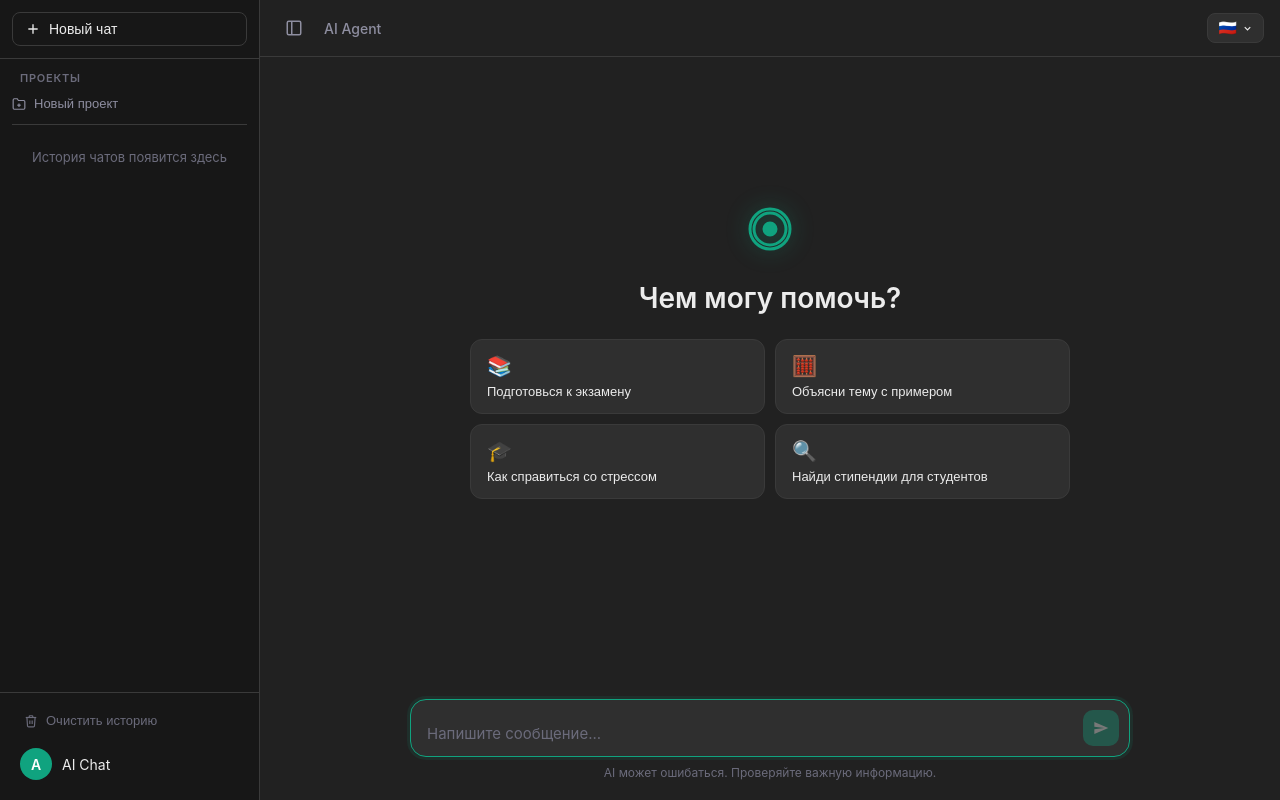
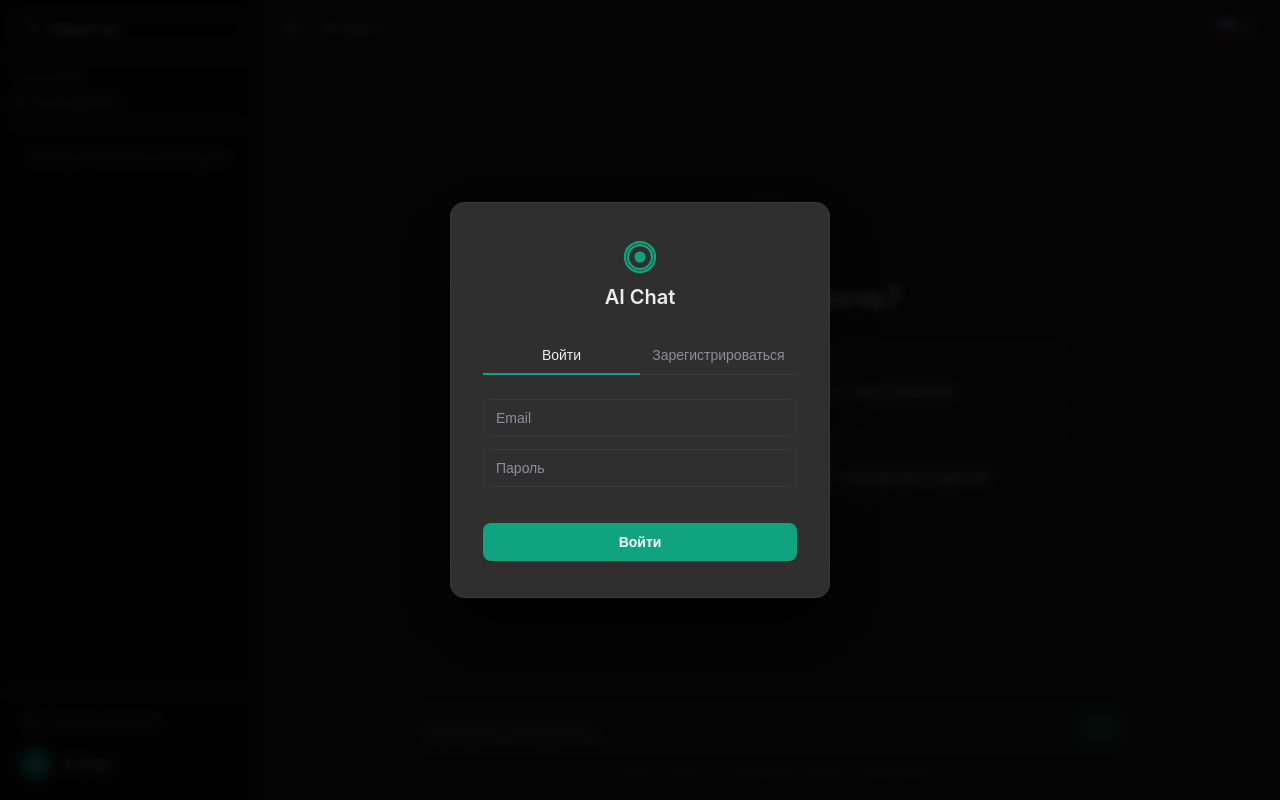
Before and after one commit to haschwaltho/final, a Flask app: page / in a window 1280 px wide. Run offline with Flask 3, Linux system fonts and the light colour scheme; some libraries are stand-ins or nearby versions.

Commit message:
Add user authentication: sign up, sign in, and sign out
- Flask backend: SQLite user store, bcrypt password hashing, session-based auth
- New routes: /api/auth/register, /api/auth/login, /api/auth/logout, /api/auth/me
- /api/chat now requires an authenticated session (returns 401 otherwise)
- Frontend: full-screen auth modal with Sign In / Sign Up tabs, translated in all 3 languages
- Sidebar shows the logged-in username; avatar letter defaults to username initial
- Settings modal gains a Sign Out button
- Added .gitignore to exclude users.db, __pycache__, and .env

Co-Authored-By: Claude Sonnet 4.6 <noreply@anthropic.com>

```diff
--- a/app.py
+++ b/app.py
@@ -1,14 +1,51 @@
 import os
 import json
+import sqlite3
+import bcrypt
 import requests
-from flask import Flask, render_template, request, Response, stream_with_context
+from functools import wraps
+from flask import Flask, render_template, request, Response, stream_with_context, jsonify, session
 from dotenv import load_dotenv
 
 load_dotenv()
 
 app = Flask(__name__)
+app.secret_key = os.environ.get("SECRET_KEY", "dev-only-please-change")
+app.config["SESSION_COOKIE_HTTPONLY"] = True
+app.config["SESSION_COOKIE_SAMESITE"] = "Lax"
 
 N8N_WEBHOOK_URL = os.environ.get("N8N_WEBHOOK_URL")
+DB_PATH = os.environ.get("DB_PATH", "users.db")
+
+
+def get_db():
+    conn = sqlite3.connect(DB_PATH)
+    conn.row_factory = sqlite3.Row
+    return conn
+
+
+def init_db():
+    conn = get_db()
+    conn.execute("""
+        CREATE TABLE IF NOT EXISTS users (
+            id INTEGER PRIMARY KEY AUTOINCREMENT,
+            email TEXT UNIQUE NOT NULL,
+            username TEXT NOT NULL,
+            password_hash TEXT NOT NULL,
+            created_at TIMESTAMP DEFAULT CURRENT_TIMESTAMP
+        )
+    """)
+    conn.commit()
+    conn.close()
+
+
+def login_required(f):
+    @wraps(f)
+    def decorated(*args, **kwargs):
+        if "user_id" not in session:
+            return jsonify({"error": "Unauthorized"}), 401
+        return f(*args, **kwargs)
+    return decorated
 
 
 @app.route("/")
@@ -16,7 +53,76 @@ def index():
     return render_template("index.html")
 
 
+@app.route("/api/auth/register", methods=["POST"])
+def register():
+    data = request.get_json() or {}
+    email = data.get("email", "").strip().lower()
+    username = data.get("username", "").strip()
+    password = data.get("password", "")
+
+    if not email or not username or not password:
+        return jsonify({"error": "All fields required"}), 400
+    if len(password) < 6:
+        return jsonify({"error": "Password must be at least 6 characters"}), 400
+
+    pw_hash = bcrypt.hashpw(password.encode(), bcrypt.gensalt()).decode()
+
+    try:
+        conn = get_db()
+        conn.execute(
+            "INSERT INTO users (email, username, password_hash) VALUES (?, ?, ?)",
+            (email, username, pw_hash)
+        )
+        conn.commit()
+        user = conn.execute("SELECT id, email, username FROM users WHERE email = ?", (email,)).fetchone()
+        conn.close()
+    except sqlite3.IntegrityError:
+        return jsonify({"error": "Email already registered"}), 409
+
+    session["user_id"] = user["id"]
+    session["username"] = user["username"]
+    return jsonify({"id": user["id"], "username": user["username"], "email": user["email"]})
+
+
+@app.route("/api/auth/login", methods=["POST"])
+def login():
+    data = request.get_json() or {}
+    email = data.get("email", "").strip().lower()
+    password = data.get("password", "")
+
+    conn = get_db()
+    user = conn.execute("SELECT * FROM users WHERE email = ?", (email,)).fetchone()
+    conn.close()
+
+    if not user or not bcrypt.checkpw(password.encode(), user["password_hash"].encode()):
+        return jsonify({"error": "Invalid email or password"}), 401
+
+    session["user_id"] = user["id"]
+    session["username"] = user["username"]
+    return jsonify({"id": user["id"], "username": user["username"], "email": user["email"]})
+
+
+@app.route("/api/auth/logout", methods=["POST"])
+def logout():
+    session.clear()
+    return jsonify({"ok": True})
+
+
+@app.route("/api/auth/me", methods=["GET"])
+def me():
+    if "user_id" not in session:
+        return jsonify({"error": "Not authenticated"}), 401
+    conn = get_db()
+    user = conn.execute("SELECT id, email, username FROM users WHERE id = ?", (session["user_id"],)).fetchone()
+    conn.close()
+    if not user:
+        session.clear()
+        return jsonify({"error": "Not authenticated"}), 401
+    return jsonify({"id": user["id"], "username": user["username"], "email": user["email"]})
+
+
 @app.route("/api/chat", methods=["POST"])
+@login_required
 def chat():
     data = request.get_json()
     messages = data.get("messages", [])
@@ -43,9 +149,7 @@ def chat():
             try:
                 result = response.json()
             except ValueError:
-                result = {
-                    "answer": response.text
-                }
+                result = {"answer": response.text}
 
             answer = (
                 result.get("answer")
@@ -60,7 +164,6 @@ def chat():
 
         except requests.exceptions.RequestException as e:
             yield f"data: {json.dumps({'type': 'error', 'message': str(e)})}\n\n"
-
         except Exception as e:
             yield f"data: {json.dumps({'type': 'error', 'message': str(e)})}\n\n"
 
@@ -74,5 +177,7 @@ def chat():
     )
 
 
+init_db()
+
 if __name__ == "__main__":
     app.run(debug=True, port=5000)
--- a/requirements.txt
+++ b/requirements.txt
@@ -1,3 +1,4 @@
 flask>=3.0.0
 requests>=2.31.0
 python-dotenv>=1.0.0
+bcrypt>=4.0.0
--- a/static/script.js
+++ b/static/script.js
@@ -34,7 +34,16 @@ const TRANSLATIONS = {
     settings_avatar:        "Аватар",
     settings_avatar_letter: "Буква / символ",
     settings_avatar_color:  "Цвет аватара",
-    settings_saved:         "Настройки сохранены",
+    settings_saved:          "Настройки сохранены",
+    auth_sign_in:            "Войти",
+    auth_sign_up:            "Зарегистрироваться",
+    auth_email:              "Email",
+    auth_password:           "Пароль",
+    auth_username:           "Имя пользователя",
+    auth_sign_out:           "Выйти",
+    auth_error_invalid:      "Неверный email или пароль",
+    auth_error_email_taken:  "Email уже используется",
+    auth_error_short_pw:     "Пароль: минимум 6 символов",
   },
   en: {
     new_chat:               "New Chat",
@@ -70,7 +79,16 @@ const TRANSLATIONS = {
     settings_avatar:        "Avatar",
     settings_avatar_letter: "Letter / symbol",
     settings_avatar_color:  "Avatar color",
-    settings_saved:         "Settings saved",
+    settings_saved:          "Settings saved",
+    auth_sign_in:            "Sign In",
+    auth_sign_up:            "Sign Up",
+    auth_email:              "Email",
+    auth_password:           "Password",
+    auth_username:           "Username",
+    auth_sign_out:           "Sign Out",
+    auth_error_invalid:      "Invalid email or password",
+    auth_error_email_taken:  "Email already taken",
+    auth_error_short_pw:     "Password: min 6 characters",
   },
   kk: {
     new_chat:               "Жаңа чат",
@@ -106,7 +124,16 @@ const TRANSLATIONS = {
     settings_avatar:        "Аватар",
     settings_avatar_letter: "Әріп / символ",
     settings_avatar_color:  "Аватар түсі",
-    settings_saved:         "Параметрлер сақталды",
+    settings_saved:          "Параметрлер сақталды",
+    auth_sign_in:            "Кіру",
+    auth_sign_up:            "Тіркелу",
+    auth_email:              "Email",
+    auth_password:           "Құпия сөз",
+    auth_username:           "Пайдаланушы аты",
+    auth_sign_out:           "Шығу",
+    auth_error_invalid:      "Жарамсыз email немесе құпия сөз",
+    auth_error_email_taken:  "Email тіркелген",
+    auth_error_short_pw:     "Құпия сөз: кемінде 6 таңба",
   },
 };
 
@@ -350,6 +377,19 @@ async function sendMessage() {
       }),
       signal: abortController.signal,
     });
+
+    if (response.status === 401) {
+      currentUser = null;
+      typingEl.remove();
+      bubble.closest(".message")?.remove();
+      isStreaming = false;
+      abortController = null;
+      sendBtn.innerHTML = SEND_ICON;
+      sendBtn.classList.remove("stop");
+      sendBtn.disabled = true;
+      showAuthModal();
+      return;
+    }
 
     const reader = response.body.getReader();
     const decoder = new TextDecoder();
@@ -759,7 +799,8 @@ function applySettings() {
   document.documentElement.style.setProperty("--bg-hover",     shadeColor(secondary, 8));
   document.documentElement.style.setProperty("--bg-user-msg",  secondary);
 
-  const letter = s.avatarLetter || "A";
+  const defaultLetter = currentUser ? currentUser.username[0].toUpperCase() : "A";
+  const letter = s.avatarLetter || defaultLetter;
   const color  = s.avatarColor  || "#10a37f";
   document.querySelectorAll(".avatar").forEach((el) => {
     el.textContent = letter;
@@ -792,7 +833,8 @@ function openSettings() {
   customPicker.value = s.customBg || "#212121";
 
   const letterInput = document.getElementById("avatarLetterInput");
-  letterInput.value = s.avatarLetter || "A";
+  const defaultLetter = currentUser ? currentUser.username[0].toUpperCase() : "A";
+  letterInput.value = s.avatarLetter || defaultLetter;
 
   const colorInput = document.getElementById("avatarColorInput");
   colorInput.value = s.avatarColor || "#10a37f";
@@ -853,6 +895,10 @@ function buildSettingsModal() {
           </div>
         </div>
 
+        <div class="settings-section settings-section-account">
+          <button class="settings-logout-btn" id="settingsLogoutBtn" data-i18n="auth_sign_out">Sign Out</button>
+        </div>
+
       </div>
     </div>`;
 
@@ -891,9 +937,138 @@ function buildSettingsModal() {
     saveAppSettings();
     applySettings();
   });
+
+  document.getElementById("settingsLogoutBtn").addEventListener("click", signOut);
 }
 
 document.getElementById("userInfo").addEventListener("click", openSettings);
+
+/* ── Auth ── */
+let currentUser = null;
+
+function showAuthModal() {
+  document.getElementById("authOverlay").classList.remove("hidden");
+}
+
+function hideAuthModal() {
+  document.getElementById("authOverlay").classList.add("hidden");
+}
+
+function updateUserDisplay() {
+  const nameEl = document.getElementById("userDisplayName");
+  if (nameEl && currentUser) nameEl.textContent = currentUser.username;
+  applySettings();
+}
+
+async function checkAuth() {
+  try {
+    const res = await fetch("/api/auth/me");
+    if (res.ok) {
+      currentUser = await res.json();
+      hideAuthModal();
+      initApp();
+    } else {
+      showAuthModal();
+    }
+  } catch {
+    showAuthModal();
+  }
+}
+
+async function signIn(email, password) {
+  const res = await fetch("/api/auth/login", {
+    method: "POST",
+    headers: { "Content-Type": "application/json" },
+    body: JSON.stringify({ email, password }),
+  });
+  const data = await res.json();
+  if (!res.ok) throw new Error(data.error);
+  currentUser = data;
+  hideAuthModal();
+  initApp();
+}
+
+async function signUp(email, username, password) {
+  const res = await fetch("/api/auth/register", {
+    method: "POST",
+    headers: { "Content-Type": "application/json" },
+    body: JSON.stringify({ email, username, password }),
+  });
+  const data = await res.json();
+  if (!res.ok) throw new Error(data.error);
+  currentUser = data;
+  hideAuthModal();
+  initApp();
+}
+
+async function signOut() {
+  await fetch("/api/auth/logout", { method: "POST" });
+  currentUser = null;
+  closeSettings();
+  showAuthModal();
+}
+
+function initApp() {
+  updateUserDisplay();
+  renderProjects();
+  renderHistory();
+  userInput.focus();
+}
+
+document.getElementById("signInForm").addEventListener("submit", async (e) => {
+  e.preventDefault();
+  const email = document.getElementById("siEmail").value.trim();
+  const password = document.getElementById("siPassword").value;
+  const errorEl = document.getElementById("siError");
+  const btn = e.target.querySelector(".auth-submit-btn");
+  errorEl.textContent = "";
+  btn.disabled = true;
+  try {
+    await signIn(email, password);
+  } catch {
+    errorEl.textContent = t("auth_error_invalid");
+  } finally {
+    btn.disabled = false;
+  }
+});
+
+document.getElementById("signUpForm").addEventListener("submit", async (e) => {
+  e.preventDefault();
+  const username = document.getElementById("suUsername").value.trim();
+  const email = document.getElementById("suEmail").value.trim();
+  const password = document.getElementById("suPassword").value;
+  const errorEl = document.getElementById("suError");
+  const btn = e.target.querySelector(".auth-submit-btn");
+  errorEl.textContent = "";
+  if (password.length < 6) {
+    errorEl.textContent = t("auth_error_short_pw");
+    return;
+  }
+  btn.disabled = true;
+  try {
+    await signUp(email, username, password);
+  } catch (err) {
+    errorEl.textContent = err.message.includes("Email") ? t("auth_error_email_taken") : err.message;
+  } finally {
+    btn.disabled = false;
+  }
+});
+
+document.getElementById("tabSignIn").addEventListener("click", () => {
+  document.getElementById("tabSignIn").classList.add("active");
+  document.getElementById("tabSignUp").classList.remove("active");
+  document.getElementById("signInForm").style.display = "";
+  document.getElementById("signUpForm").style.display = "none";
+  document.getElementById("siError").textContent = "";
+});
+
+document.getElementById("tabSignUp").addEventListener("click", () => {
+  document.getElementById("tabSignUp").classList.add("active");
+  document.getElementById("tabSignIn").classList.remove("active");
+  document.getElementById("signUpForm").style.display = "";
+  document.getElementById("signInForm").style.display = "none";
+  document.getElementById("suError").textContent = "";
+});
 
 /* ── Init ── */
 document.getElementById("clearHistoryBtn").addEventListener("click", clearAllHistory);
@@ -901,6 +1076,4 @@ document.getElementById("clearHistoryBtn").addEventListener("click", clearAllHis
 buildSettingsModal();
 applySettings();
 applyLang();
-renderProjects();
-renderHistory();
-userInput.focus();
+checkAuth();
--- a/static/style.css
+++ b/static/style.css
@@ -1192,3 +1192,154 @@ textarea::-webkit-scrollbar-thumb { background: var(--border); border-radius: 4p
 .avatar-letter-input:focus {
   border-color: var(--accent);
 }
+
+/* ── Auth overlay ── */
+.auth-overlay {
+  position: fixed;
+  inset: 0;
+  background: rgba(0, 0, 0, 0.88);
+  display: flex;
+  align-items: center;
+  justify-content: center;
+  z-index: 1000;
+  backdrop-filter: blur(4px);
+}
+
+.auth-overlay.hidden {
+  display: none;
+}
+
+.auth-modal {
+  background: var(--bg-secondary);
+  border: 1px solid var(--border);
+  border-radius: 14px;
+  padding: 36px 32px;
+  width: 100%;
+  max-width: 380px;
+  box-shadow: 0 24px 64px rgba(0, 0, 0, 0.6);
+}
+
+.auth-logo {
+  display: flex;
+  justify-content: center;
+  margin-bottom: 10px;
+  color: var(--accent);
+}
+
+.auth-brand {
+  text-align: center;
+  font-size: 20px;
+  font-weight: 600;
+  color: var(--text-primary);
+  margin: 0 0 28px;
+}
+
+.auth-tabs {
+  display: flex;
+  margin-bottom: 24px;
+  border-bottom: 1px solid var(--border);
+}
+
+.auth-tab {
+  flex: 1;
+  background: none;
+  border: none;
+  color: var(--text-secondary);
+  padding: 10px;
+  cursor: pointer;
+  font-size: 14px;
+  font-weight: 500;
+  border-bottom: 2px solid transparent;
+  margin-bottom: -1px;
+  transition: color 0.15s, border-color 0.15s;
+}
+
+.auth-tab.active {
+  color: var(--text-primary);
+  border-bottom-color: var(--accent);
+}
+
+.auth-tab:hover:not(.active) {
+  color: var(--text-primary);
+}
+
+.auth-form {
+  display: flex;
+  flex-direction: column;
+  gap: 12px;
+}
+
+.auth-field input {
+  width: 100%;
+  background: var(--bg-input);
+  border: 1px solid var(--border);
+  border-radius: 8px;
+  padding: 10px 12px;
+  font-size: 14px;
+  color: var(--text-primary);
+  outline: none;
+  transition: border-color 0.15s;
+  box-sizing: border-box;
+}
+
+.auth-field input:focus {
+  border-color: var(--accent);
+}
+
+.auth-field input::placeholder {
+  color: var(--text-secondary);
+}
+
+.auth-error {
+  color: #ef4444;
+  font-size: 13px;
+  margin: -4px 0;
+  min-height: 16px;
+}
+
+.auth-submit-btn {
+  width: 100%;
+  background: var(--accent);
+  color: #fff;
+  border: none;
+  border-radius: 8px;
+  padding: 11px;
+  font-size: 14px;
+  font-weight: 600;
+  cursor: pointer;
+  margin-top: 4px;
+  transition: background 0.15s;
+}
+
+.auth-submit-btn:hover {
+  background: var(--accent-hover);
+}
+
+.auth-submit-btn:disabled {
+  opacity: 0.6;
+  cursor: not-allowed;
+}
+
+/* Settings logout button */
+.settings-section-account {
+  border-top: 1px solid var(--border);
+  padding-top: 4px;
+}
+
+.settings-logout-btn {
+  width: 100%;
+  background: none;
+  border: 1px solid rgba(239, 68, 68, 0.45);
+  color: #ef4444;
+  border-radius: 8px;
+  padding: 8px;
+  font-size: 13px;
+  font-weight: 500;
+  cursor: pointer;
+  transition: background 0.15s, border-color 0.15s;
+}
+
+.settings-logout-btn:hover {
+  background: rgba(239, 68, 68, 0.1);
+  border-color: #ef4444;
+}
--- a/templates/index.html
+++ b/templates/index.html
@@ -10,6 +10,49 @@
   <script src="https://cdnjs.cloudflare.com/ajax/libs/highlight.js/11.9.0/highlight.min.js"></script>
 </head>
 <body>
+
+  <!-- Auth Overlay -->
+  <div class="auth-overlay" id="authOverlay">
+    <div class="auth-modal">
+      <div class="auth-logo">
+        <svg width="36" height="36" viewBox="0 0 24 24" fill="none" stroke="currentColor" stroke-width="1.5">
+          <path d="M12 2C6.48 2 2 6.48 2 12s4.48 10 10 10 10-4.48 10-10S17.52 2 12 2zm0 18c-4.41 0-8-3.59-8-8s3.59-8 8-8 8 3.59 8 8-3.59 8-8 8z"/>
+          <circle cx="12" cy="12" r="3" fill="currentColor"/>
+        </svg>
+      </div>
+      <h2 class="auth-brand">AI Chat</h2>
+      <div class="auth-tabs">
+        <button class="auth-tab active" id="tabSignIn" data-i18n="auth_sign_in">Sign In</button>
+        <button class="auth-tab" id="tabSignUp" data-i18n="auth_sign_up">Sign Up</button>
+      </div>
+
+      <form id="signInForm" class="auth-form">
+        <div class="auth-field">
+          <input type="email" id="siEmail" data-i18n-placeholder="auth_email" placeholder="Email" autocomplete="email" required />
+        </div>
+        <div class="auth-field">
+          <input type="password" id="siPassword" data-i18n-placeholder="auth_password" placeholder="Password" autocomplete="current-password" required />
+        </div>
+        <p class="auth-error" id="siError"></p>
+        <button type="submit" class="auth-submit-btn" data-i18n="auth_sign_in">Sign In</button>
+      </form>
+
+      <form id="signUpForm" class="auth-form" style="display:none">
+        <div class="auth-field">
+          <input type="text" id="suUsername" data-i18n-placeholder="auth_username" placeholder="Username" autocomplete="username" required />
+        </div>
+        <div class="auth-field">
+          <input type="email" id="suEmail" data-i18n-placeholder="auth_email" placeholder="Email" autocomplete="email" required />
+        </div>
+        <div class="auth-field">
+          <input type="password" id="suPassword" data-i18n-placeholder="auth_password" placeholder="Password" autocomplete="new-password" minlength="6" required />
+        </div>
+        <p class="auth-error" id="suError"></p>
+        <button type="submit" class="auth-submit-btn" data-i18n="auth_sign_up">Sign Up</button>
+      </form>
+    </div>
+  </div>
+
   <!-- Sidebar -->
   <aside class="sidebar" id="sidebar">
     <div class="sidebar-header">
@@ -56,7 +99,7 @@
       </button>
       <div class="user-info" id="userInfo" title="Settings">
         <div class="avatar">A</div>
-        <span>AI Chat</span>
+        <span id="userDisplayName">AI Chat</span>
         <svg class="settings-gear" width="14" height="14" viewBox="0 0 24 24" fill="none" stroke="currentColor" stroke-width="2">
           <circle cx="12" cy="12" r="3"/>
           <path d="M19.4 15a1.65 1.65 0 0 0 .33 1.82l.06.06a2 2 0 0 1-2.83 2.83l-.06-.06a1.65 1.65 0 0 0-1.82-.33 1.65 1.65 0 0 0-1 1.51V21a2 2 0 0 1-4 0v-.09A1.65 1.65 0 0 0 9 19.4a1.65 1.65 0 0 0-1.82.33l-.06.06a2 2 0 0 1-2.83-2.83l.06-.06A1.65 1.65 0 0 0 4.68 15a1.65 1.65 0 0 0-1.51-1H3a2 2 0 0 1 0-4h.09A1.65 1.65 0 0 0 4.6 9a1.65 1.65 0 0 0-.33-1.82l-.06-.06a2 2 0 0 1 2.83-2.83l.06.06A1.65 1.65 0 0 0 9 4.68a1.65 1.65 0 0 0 1-1.51V3a2 2 0 0 1 4 0v.09a1.65 1.65 0 0 0 1 1.51 1.65 1.65 0 0 0 1.82-.33l.06-.06a2 2 0 0 1 2.83 2.83l-.06.06A1.65 1.65 0 0 0 19.4 9a1.65 1.65 0 0 0 1.51 1H21a2 2 0 0 1 0 4h-.09a1.65 1.65 0 0 0-1.51 1z"/>
```
Also changed, not shown: api/index.py (+113 -5 lines), 1 other file.
